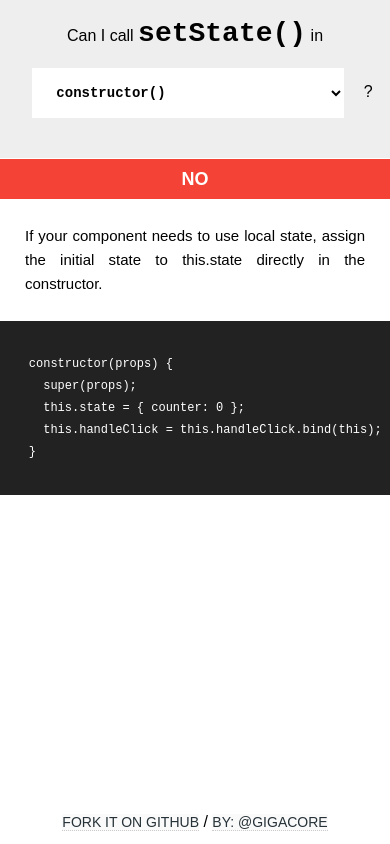
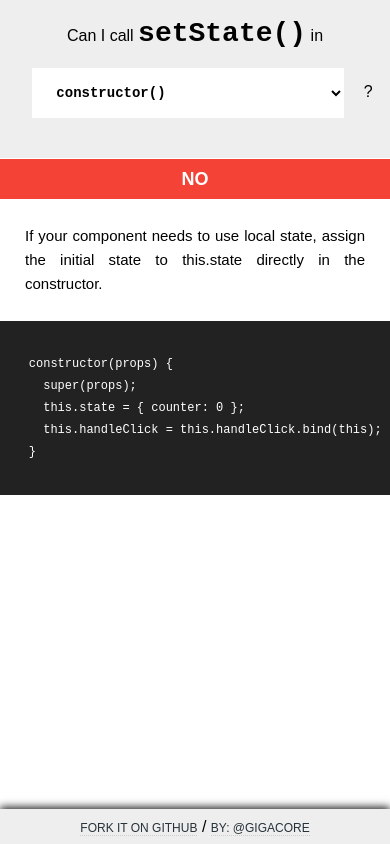
Before and after one commit to Gigacore/canicallsetstate, a Next.js app: page / in a window 390 px wide. Built offline with nearby package versions, Linux system fonts and the light colour scheme.

Commit message:
mobile ui fix

```diff
--- a/components/Base.js
+++ b/components/Base.js
@@ -114,16 +114,18 @@ export default function Base({ example, conditionalCall, canCall, cannotCall, de
         padding: 10px 0;
         font-size: 12px;
         overflow-x: scroll;
+        margin-bottom: 60px;
       }
     `
 
     const Footer = styled.footer`
-      position: absolute;
+      position: fixed;
       width: 100%;
       height: 30px;
       text-align: center;
       bottom: 0;
       font-family: 'Noto Sans KR', sans-serif;
+      background: #eee;
 
       a {
         text-decoration: none;
@@ -131,6 +133,17 @@ export default function Base({ example, conditionalCall, canCall, cannotCall, de
         color: #263238;
         font-size: 14px;
         background: #fafafa;
+      }
+
+      @media (max-width: 768px) {
+        box-shadow: 0px -2px 8px 0px #212121;
+        height: 20px;
+        padding: 10px 0 5px 0;
+
+        a {
+          background: none;
+          font-size: 12px;
+        }
       }
     `;
 
```
